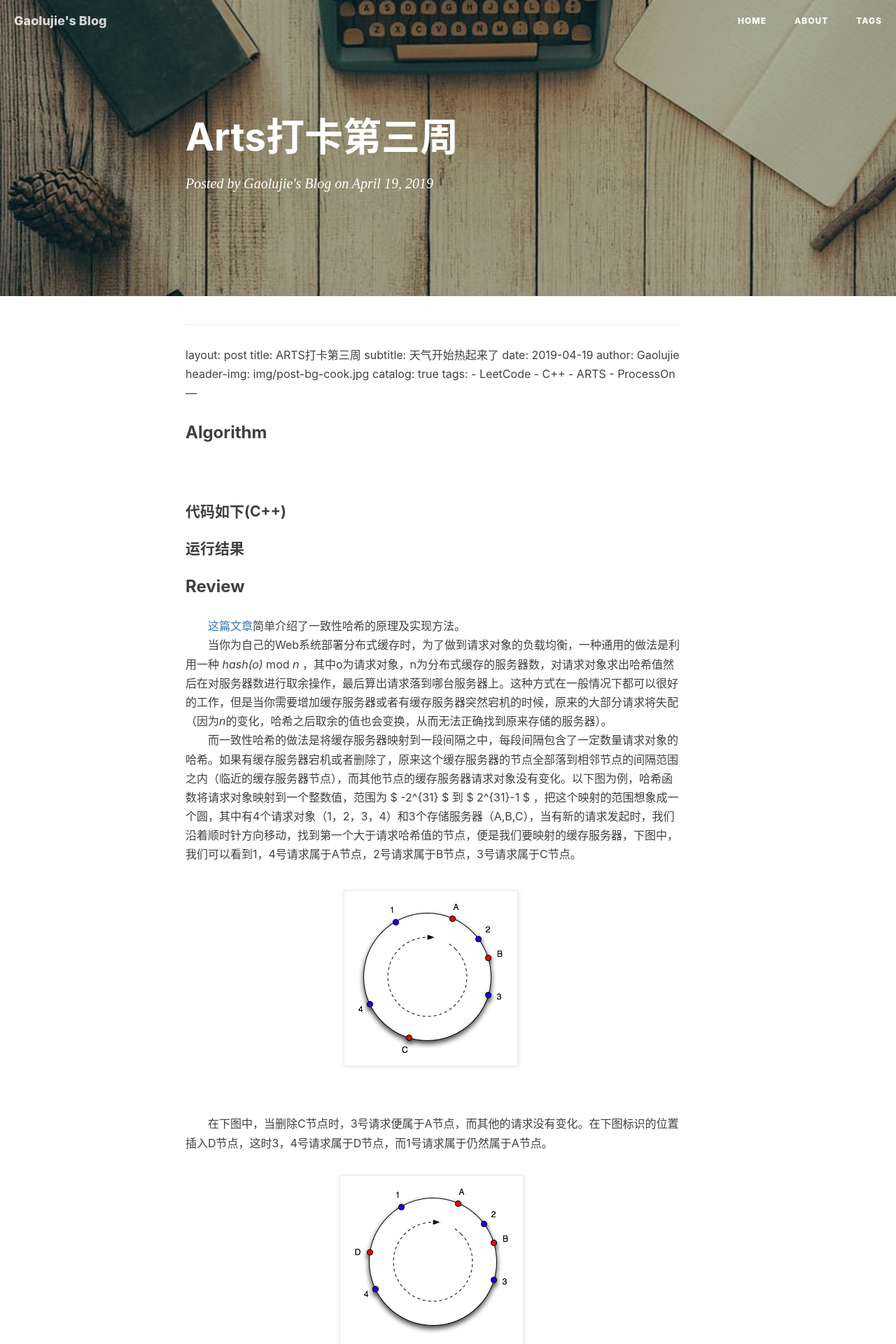
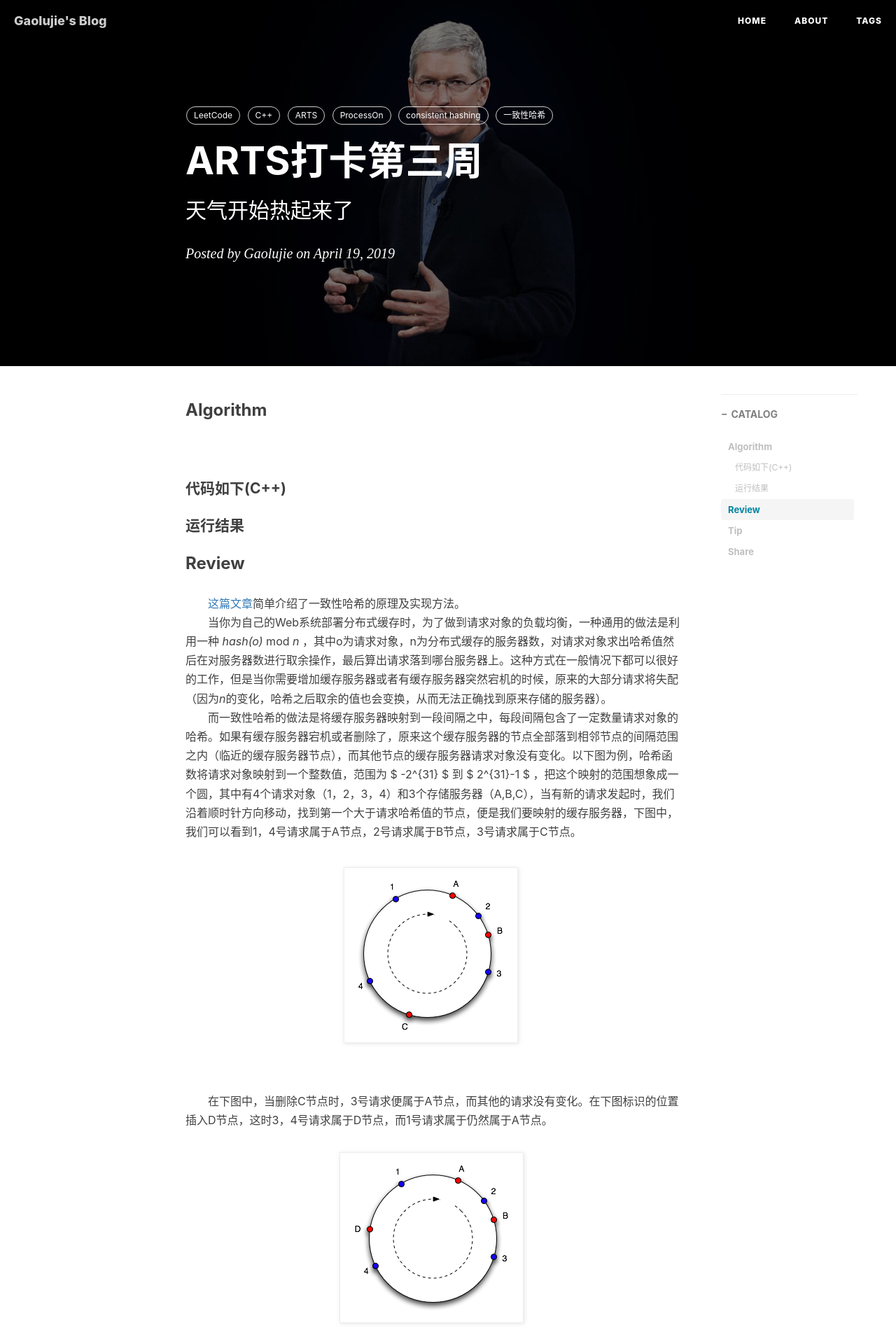
Before and after one commit to gaolujie365/gaolujie365.github.io, a Jekyll site: the page built from _posts/2019-04-19-ARTS打卡第三周.md, in a window 1280 px wide. Shown: the top 1920 px of the page at 70% size. Built offline with Jekyll 4.4.1, drawn with Linux system fonts in a browser that asks for light colours; nearby versions of some CDN libraries; our own code applies the rules of GitHub Pages for plain Markdown files; comment, search, counter and statistics services are not loaded.

Commit message:
Update 2019-04-19-ARTS打卡第三周.md

```diff
--- a/_posts/2019-04-19-ARTS打卡第三周.md
+++ b/_posts/2019-04-19-ARTS打卡第三周.md
@@ -1,5 +1,3 @@
-<script type="text/javascript" src="http://cdn.mathjax.org/mathjax/latest/MathJax.js?config=default"></script>
-
 ---
 layout:     post
 title:      ARTS打卡第三周
@@ -13,7 +11,11 @@ tags:
     - C++
     - ARTS
     - ProcessOn
+    - consistent hashing
+    - 一致性哈希
 ---
+
+<script type="text/javascript" src="http://cdn.mathjax.org/mathjax/latest/MathJax.js?config=default"></script>
 
 ### Algorithm
 
```
